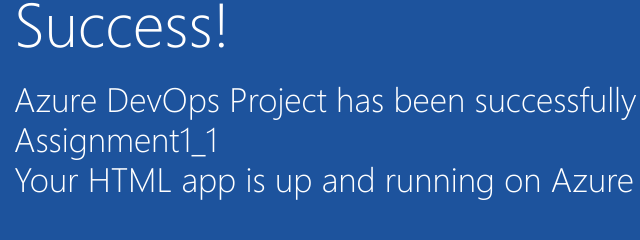
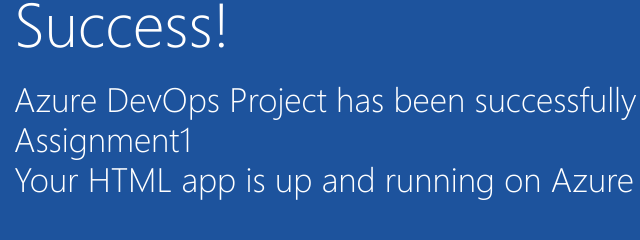
Before and after one commit to vivek28012024/MODULE2-ASSIGNMENT1, a plain HTML site: page sample-project/index.html in a window 1280 px wide. Shown: the part 392-632 px from the top of the page, 211-851 px from the left. Drawn offline with Linux system fonts and the light colour scheme.

Commit message:
My First commit on Main Branch

```diff
--- a/sample-project/index.html
+++ b/sample-project/index.html
@@ -19,7 +19,7 @@
         </div>
             <div class="content-body">
                 <div class="success-text">Success!</div>
-                <div class="description line-1"> Azure DevOps Project has been successfully setup-Assignment1_1</div>
+                <div class="description line-1"> Azure DevOps Project has been successfully setup-Assignment1</div>
                 <div class="description line-2"> Your HTML app is up and running on Azure</div>
                 <div class="next-steps-container">
                     <div class="next-steps-header">Next up</div>
```
